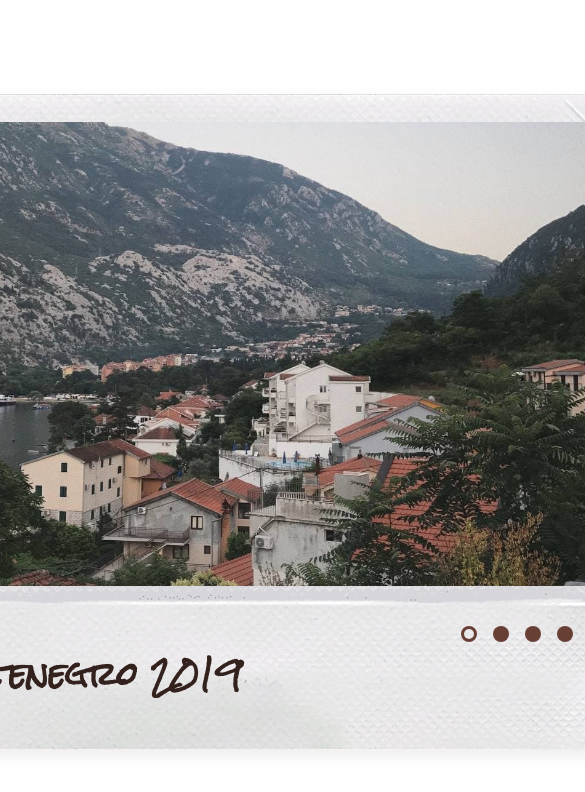
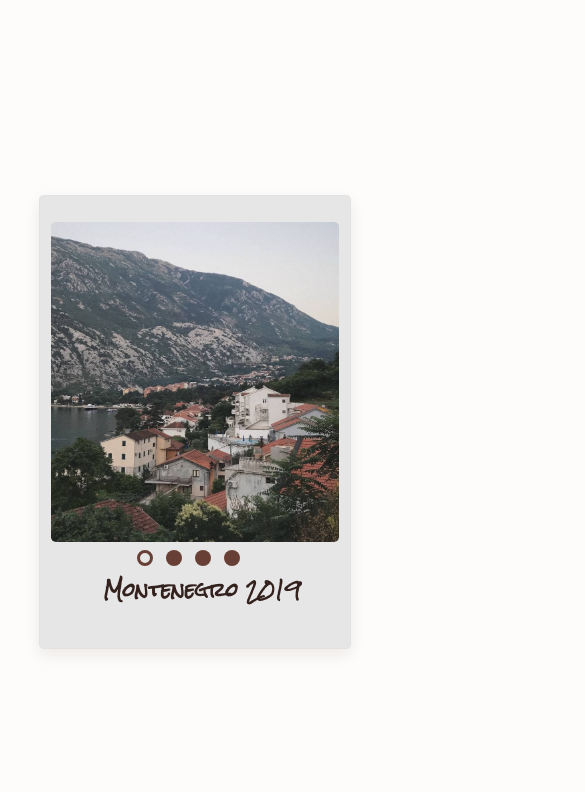
Before and after one commit to doritozbae/cssMemSlider, a plain HTML site: page cssMemSlider/index.html in a window 390 px wide. Shown: the top 792 px of the page, 585 px wide, since content can reach past the window. Drawn offline with Linux system fonts and the light colour scheme.

Commit message:
feat: add adaptive 2021-10-16 21:03:37

```diff
--- a/cssMemSlider/style.css
+++ b/cssMemSlider/style.css
@@ -5,6 +5,7 @@ body {
    overflow-x: hidden;
    margin: 0;
    display: flex;
+   background-color: #fdfcfa;
 }
 *,
 *::before,
@@ -160,3 +161,44 @@ img {
   border: 0.2rem solid #683f35;
   transition: 0.5s;
 }
+
+/* --------------------------------------------------------------- */
+
+@media (max-width: 420px) {
+
+ .memes_container {
+   width: 100%;
+   padding: 1.6rem 0.7rem;
+   /* background-image: url(assets/fon2.png); */
+   background-image: none;
+   background: #e6e6e6;
+  }
+
+  .memes {
+   height: 20rem;
+    margin-bottom: 0rem;
+  }
+
+  .memes_description {
+   flex-direction: column;
+   align-items: center;
+   padding: 0.5rem 0rem;
+   }
+
+  .text {
+    order: 1;
+    width: 100%;
+   }
+   .text_description {
+     text-align: center;
+     padding: 1.5rem 0rem 1.5rem 0.5rem;
+   }
+   .text_description-font{
+      font-size: 18px;
+   }
+
+   .bullets label {
+      height: 1rem;
+  }
+
+ }
```
